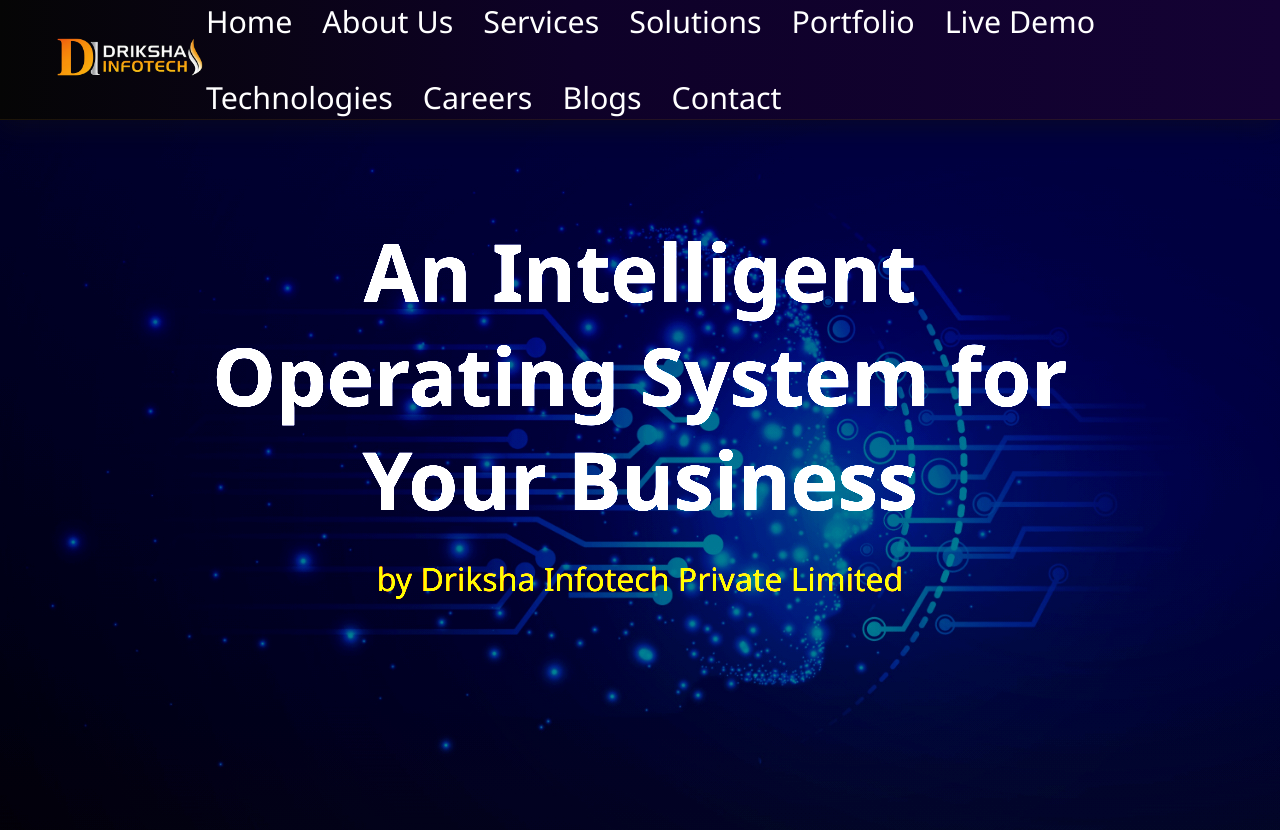
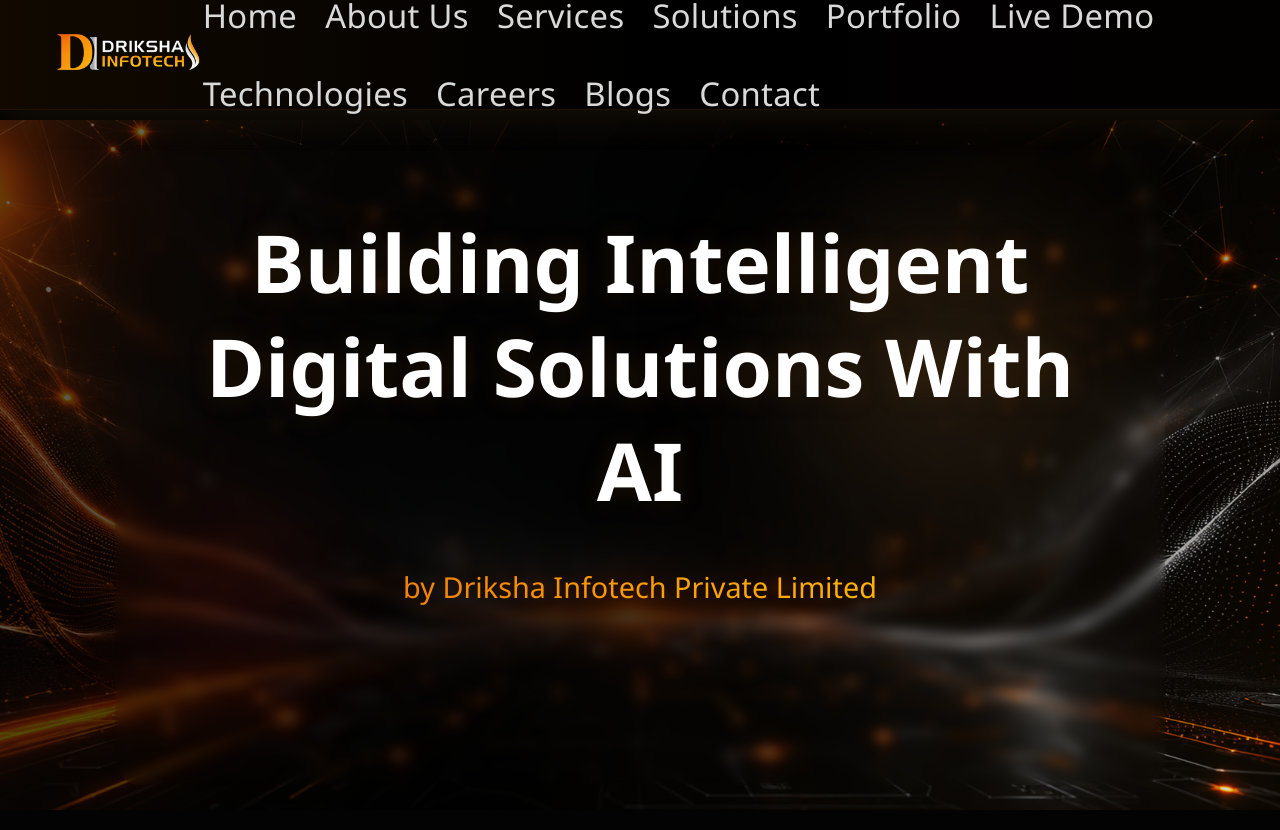
Before and after one commit to Riyakuila/DemoProject, a React app in the folder Frontend/: page / in a window 1280 px wide. Built offline with nearby package versions, Linux system fonts and the light colour scheme; the HTML template or start-up script is replaced by a standard one.

Commit message:
Update frontPart

```diff
--- a/Frontend/src/App.css
+++ b/Frontend/src/App.css
@@ -1,4 +1,4 @@
-.counter {
+/* .counter {
   font-size: 16px;
   padding: 5px 10px;
   border-radius: 5px;
@@ -181,4 +181,10 @@
     right: 0;
     border-right-color: var(--border);
   }
+} */
+
+
+#root {
+  min-height: 100vh;
+  background: #050505;
 }
--- a/Frontend/src/components/Hero/Hero.css
+++ b/Frontend/src/components/Hero/Hero.css
@@ -1,83 +1,128 @@
+
 .hero {
   position: relative;
   width: 100%;
-    min-height: calc(100vh - 90px);
+  min-height: calc(100vh - 110px);
   background-image:
     linear-gradient(
-            rgba(2, 2, 35, 0.78),
-            rgba(16, 16, 16, 0.72)
+      120deg,
+      rgba(7, 7, 7, 0.605),
+      rgba(0, 0, 0, 0.785),
+      rgba(91, 51, 4, 0.13)
     ),
-            url("/Images/back.jpg");
+    url("/Images/background_3.png");
 
   background-size: cover;
   background-position: center;
   background-repeat: no-repeat;
-    background-attachment: fixed;
+  overflow: hidden;
+
   display: flex;
   align-items: center;
   justify-content: center;
   text-align: center;
-    filter: brightness(2.3) contrast(1.5);
 }
 
-/* Dark overlay */
+
 .hero::before {
   content: "";
   position: absolute;
-    top: 0;
-    left: 0;
-    width: 100%;
-    height: 100%;
-    background: rgba(30, 29, 32, 0.4);
-    /* background: rgba(0, 0, 0, 0.65); */
-    z-index: 1;
+  width: 420px;
+  height: 420px;
+  background: radial-gradient(circle, rgba(121, 85, 44, 0.35), transparent 68%);
+  top: 9%;
+  right: 10%;
+  filter: blur(57px);
+  animation: floatGlow 6s ease-in-out infinite alternate;
+}
+
+
+.hero::after {
+  content: "";
+  position: absolute;
+  width: 300px;
+  height: 300px;
+  background: radial-gradient(circle, rgba(166, 26, 26, 0.16), transparent 70%);
+  bottom: 8%;
+  left: 6%;
+  filter: blur(35px);
+  animation: floatGlow 7s ease-in-out infinite alternate-reverse;
 }
 
 .hero-container {
   position: relative;
   z-index: 2;
-    max-width: 1000px;
-    padding: 0 20px;
-    color: white;
+  max-width: 1050px;
+  padding: 65px 40px;
+
+
+  border-radius: 28px;
+  backdrop-filter: blur(6px);
+  -webkit-backdrop-filter: blur(16px);
+
+
 }
 
 .hero-title {
   font-size: 5rem;
   font-weight: 700;
-    margin-bottom: 1.5rem;
+  margin-bottom: 1.4rem;
   line-height: 1.3;
+  color: #ffffff;
+
+  text-shadow: 0 0 25px rgba(112, 62, 4, 0.25);
 }
 
+.hero-title span,
 .hero-subtitle .highlight {
-    color: rgb(255, 153, 0);
+  background: linear-gradient(90deg, #f38305, #ffb300);
+  -webkit-background-clip: text;
+  -webkit-text-fill-color: transparent;
 }
 
 .hero-subtitle {
-    font-size: 2rem;
-    margin-bottom: 8rem;
-    opacity: 0.9;
+  font-size: 1.8rem;
+  color: #d9d9d9;
+  opacity: 1;
+  line-height: 3;
+  margin-bottom: 90px;
+
 }
 
+@keyframes floatGlow {
+  from {
+    transform: translateY(0px) scale(1);
+  }
+  to {
+    transform: translateY(-35px) scale(1.08);
+  }
+}
 
 @media (max-width: 768px) {
   .hero {
-        min-height: calc(100vh - 80px);
-    }
-    .hero-title {
-        font-size: 2rem;
-    }
-    .hero-subtitle {
-        font-size: 1.2rem;
+    min-height: calc(100vh - 85px);
+    padding: 30px 18px;
   }
 
+  .hero-container {
+    padding: 35px 20px;
+  }
+
+  .hero-title {
+    font-size: 2.4rem;
+  }
+
+  .hero-subtitle {
+    font-size: 1.1rem;
+  }
 }
 
 @media (max-width: 480px) {
   .hero-title {
-        font-size: 1.8rem;
+    font-size: 2rem;
   }
+
   .hero-subtitle {
     font-size: 1rem;
   }
-
 }
--- a/Frontend/src/components/Hero/Hero.jsx
+++ b/Frontend/src/components/Hero/Hero.jsx
@@ -6,7 +6,7 @@
     <section id="home" className="hero">
       <div className="hero-container">
         <h1 className="hero-title">
-          An Intelligent Operating System for Your Business
+          Building Intelligent Digital Solutions With AI
 
         </h1>
         <p className="hero-subtitle">
--- a/Frontend/src/components/Navbar/Navbar.css
+++ b/Frontend/src/components/Navbar/Navbar.css
@@ -19,6 +19,9 @@
     scroll-margin-top: 90px;
 }
 
+
+
+/*
 .logoBox{
     width: 230px;
     height: 90px;
@@ -41,7 +44,7 @@
 nav {
     width: 100%;
     height: 120px;
-    /* background-color: rgb(23, 4, 74); */
+
     background: linear-gradient(90deg, #050505 0%, #0e0128 45%, #140234 100%);
     position: fixed;
     top: 0;
@@ -51,8 +54,8 @@
     align-items: center;
     justify-content: space-between;
     padding: 0 48px;
-    /* flex-wrap: wrap;
-    box-shadow: 0 2px 8px rgba(0, 0, 0, 0.3); */
+
+    box-shadow: 0 2px 8px rgba(0, 0, 0, 0.3);
      border-bottom: 1px solid rgba(95, 68, 19, 0.25);
   box-shadow: 0 8px 25px rgba(17, 18, 19, 0.45);
 
@@ -72,7 +75,7 @@
 
     cursor: pointer;
     transition: 0.3s;
-    /* font-size: 30px; */
+
     font-size: 1.9rem;
     font-weight: 490;
     position: relative;
@@ -102,10 +105,10 @@
 
 
 
-/* Responsive adjustment */
+/* Responsive adjustment
 @media (max-width: 768px) {
     body {
-        padding-top: 80px; /* Agar mobile mein navbar height kam ho toh adjust karein */
+        padding-top: 80px;
     }
     nav {
         height: auto;
@@ -117,4 +120,121 @@
     section{
         scroll-margin-top: 80px;
     }
+} */
+
+
+
+.logoBox {
+  width: 240px;
+  height: 95px;
+  display: flex;
+  align-items: center;
+  cursor: pointer;
+  overflow: hidden;
+
 }
+
+.logo {
+  width: 220px;
+  height: auto;
+  object-fit: contain;
+  mix-blend-mode: lighten;
+  filter: drop-shadow(0 0 12px rgba(0, 0, 0, 0.986));
+}
+
+nav {
+  width: 100%;
+  height: 110px;
+  background: rgba(1, 1, 1, 0.82);
+  backdrop-filter: blur(18px);
+  -webkit-backdrop-filter: blur(18px);
+
+  position: fixed;
+  top: 0;
+  left: 0;
+  z-index: 9999;
+
+  display: flex;
+  align-items: center;
+  justify-content: space-between;
+  padding: 0 48px;
+
+  border-bottom: 1px solid rgba(120, 65, 3, 0.28);
+  box-shadow: 0 10px 35px rgba(227, 147, 55, 0.08);
+}
+
+nav::before {
+  content: "";
+  position: absolute;
+  inset: 0;
+  background: linear-gradient(
+    90deg,
+    rgba(219, 118, 3, 0.08),
+    transparent,
+    rgba(70, 5, 5, 0.05)
+  );
+  pointer-events: none;
+}
+
+nav ul {
+  display: flex;
+  gap: 28px;
+  list-style: none;
+  align-items: center;
+  flex-wrap: wrap;
+}
+
+nav ul li {
+  color: #d9d9d9;
+  cursor: pointer;
+  font-size: 2.05rem;
+  font-weight: 460;
+  position: relative;
+  transition: 0.3s ease;
+  letter-spacing: 0.3px;
+}
+
+nav ul li:hover {
+  color: #ffb300;
+  text-shadow: 0 0 15px rgba(172, 93, 9, 0.8);
+}
+
+.navbar ul li::after {
+  content: "";
+  width: 0;
+  height: 2px;
+  background: linear-gradient(90deg, #ff8a00, #ffb300);
+  position: absolute;
+  left: 0;
+  bottom: -8px;
+  transition: width 0.3s ease;
+  box-shadow: 0 0 12px rgba(255, 138, 0, 0.9);
+}
+
+.navbar ul li:hover::after {
+  width: 100%;
+}
+
+@media (max-width: 768px) {
+  body {
+    padding-top: 85px;
+  }
+
+  nav {
+    height: auto;
+    padding: 15px 20px;
+  }
+
+  .logoBox,
+  .logo {
+    width: 150px;
+  }
+
+  nav ul {
+    gap: 14px;
+  }
+
+  nav ul li {
+    font-size: 14px;
+  }
+}
--- a/Frontend/src/index.css
+++ b/Frontend/src/index.css
@@ -1,4 +1,4 @@
-@import "tailwindcss";
+/* @import "tailwindcss";
 
 * {
   margin: 0;
@@ -12,7 +12,39 @@
   font-family: 'Segoe UI', Roboto, 'Helvetica Neue', sans-serif;
 }
 
-/* Fixed navbar ke neeche content dabne se bachane ke liye */
 section {
-  scroll-margin-top: 100px; /* navbar ki height jitna */
+  scroll-margin-top: 100px;
+} */
+
+
+@import "tailwindcss";
+
+* {
+  margin: 0;
+  padding: 0;
+  box-sizing: border-box;
 }
+
+:root {
+  --orange1: #e67f09;
+  --orange2: #ffb300;
+  --silver: #d9d9d9;
+  --black: #050505;
+  --glass: rgba(255, 255, 255, 0.06);
+  --border-orange: rgba(255, 138, 0, 0.35);
+}
+
+html {
+  scroll-behavior: smooth;
+}
+
+body {
+  background: var(--black);
+  color: var(--silver);
+  padding-top: 110px;
+  font-family: "Poppins", "Segoe UI", sans-serif;
+}
+
+section {
+  scroll-margin-top: 110px;
+}
```
Also changed, not shown: Frontend/public/Images/background_3.png (added), 1 other file (tests, documents, lock files or other folders). Lines whose indentation alone changed are shown as unchanged.
